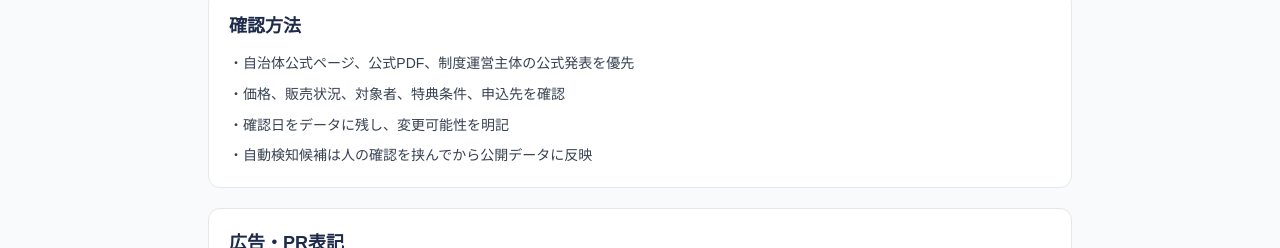
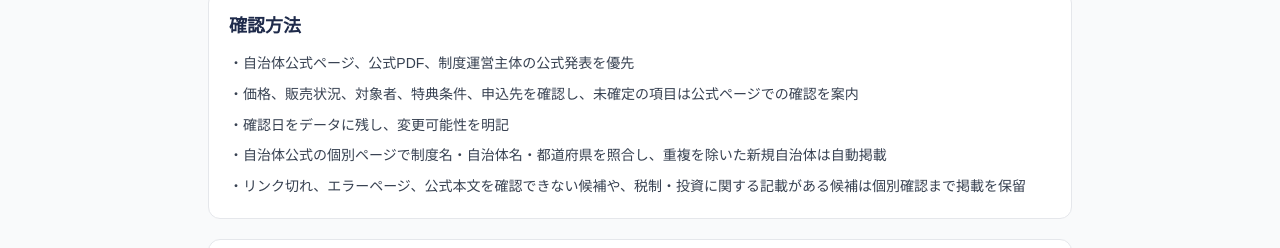
Before and after one commit to nicehisa/degi-juu, a Next.js app: page /editorial-policy in a window 1280 px wide. Shown: the part 677-925 px from the top of the page. Built offline with nearby package versions, Linux system fonts and the light colour scheme; no server answers.

Commit message:
docs: align editorial policy with verified automatic publication

```diff
--- a/src/app/editorial-policy/page.tsx
+++ b/src/app/editorial-policy/page.tsx
@@ -27,9 +27,10 @@ const sections = [
     title: "確認方法",
     items: [
       "自治体公式ページ、公式PDF、制度運営主体の公式発表を優先",
-      "価格、販売状況、対象者、特典条件、申込先を確認",
+      "価格、販売状況、対象者、特典条件、申込先を確認し、未確定の項目は公式ページでの確認を案内",
       "確認日をデータに残し、変更可能性を明記",
-      "自動検知候補は人の確認を挟んでから公開データに反映",
+      "自治体公式の個別ページで制度名・自治体名・都道府県を照合し、重複を除いた新規自治体は自動掲載",
+      "リンク切れ、エラーページ、公式本文を確認できない候補や、税制・投資に関する記載がある候補は個別確認まで掲載を保留",
     ],
   },
   {
```
